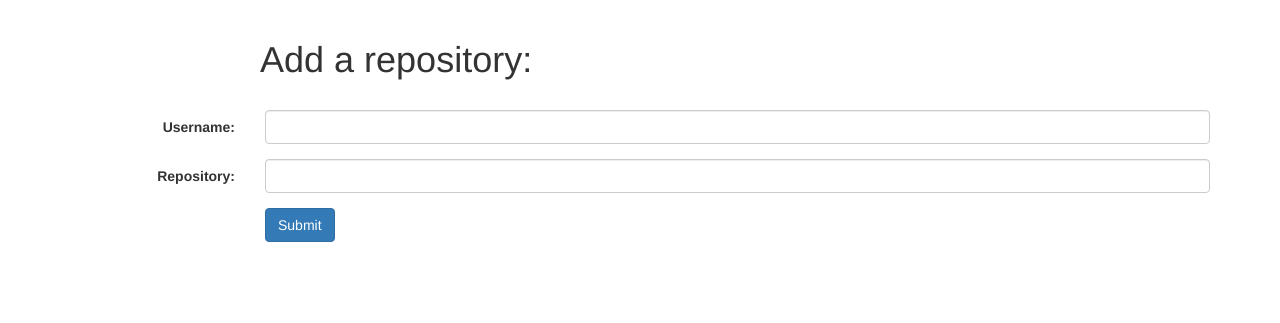
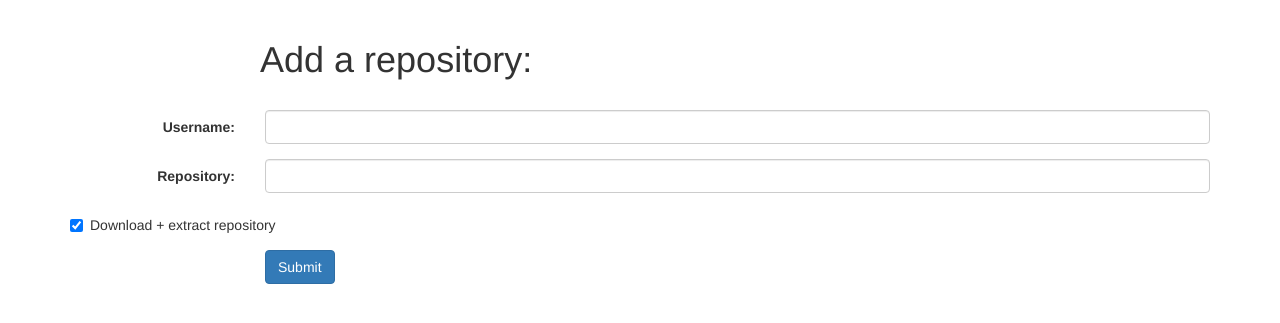
Before and after one commit to ErnstHarnie/Github-App, a Django app: page /GithubApp/ in a window 1280 px wide. Shown: the part 52-375 px from the top of the page. Run offline with Django 3.2, Linux system fonts and the light colour scheme; some libraries are stand-ins or nearby versions.

Commit message:
Download + extract repository

```diff
--- a/GithubApp/templates/GithubApp/addrepository.html
+++ b/GithubApp/templates/GithubApp/addrepository.html
@@ -19,8 +19,15 @@
 			</div>
 		</div>
 		<div class="form-group">
+			<div class="col-sm-10">
+				<div class="checkbox">
+					<label><input type="checkbox" checked name="download" id="download" value="download">Download + extract repository</label>
+				</div>
+			</div>
+		</div>
+		<div class="form-group">
 			<div class="col-sm-offset-2 col-sm-10">
-				<button type="submit" class="btn btn-primary" >Submit</button>
+				<button type="submit" class="btn btn-primary"> Submit </button>
 			</div>
 		</div>
 	</form>
--- a/GithubApp/templates/GithubApp/details.html
+++ b/GithubApp/templates/GithubApp/details.html
@@ -22,7 +22,7 @@
 </table>
 </div>
 
-<h3>10 Most changed files</h3>
+<h3>{{sorted|length}} Most changed files</h3>
 <table class="table table-hover table-responsive">
 
 <tr><th>Filename</th><th>Status</th><th>Total Changes</th><th>Additions</th><th>Deletions</th></tr>
--- a/GithubApp/urls.py
+++ b/GithubApp/urls.py
@@ -11,7 +11,4 @@ urlpatterns = [
 	#url(r'^details/(?P<username>[A-z 0-9&.-_+]+)/(?P<repository>[A-z 0-9&.-_+]+)/(?P<sha>[A-z 0-9&.-_+]+)/$', views.details, name='details'),
 	url(r'^details/(?P<username>[A-z 0-9&-_+]+)/(?P<repository>.*)/(?P<sha>[A-z 0-9&.-_+]+)/$', views.details, name='details'),
 	url(r'^add/$', views.index, name='add'),
-	#url(r'^details/(?P<username>[A-z 0-9&.-_+]+)/(?P<repository>[A-z 0-9&.-_+]+)/(?P<sha>[A-z 0-9&.-_+]+)/$', views.details, name='details')
-	#url(r'^download/(?P<owner_name>[A-z 0-9&.-_+]+)/(?P<repo_name>[A-z 0-9&.-_+]+)/(?P<branch_name>[A-z 0-9&.-_+]+)/$', views.download, name='download')
-#
 ]
--- a/GithubApp/views.py
+++ b/GithubApp/views.py
@@ -1,6 +1,8 @@
 from django.shortcuts import render
 from django.views.generic.base import TemplateView
 from django.http import HttpResponse
+from zipfile import ZipFile
+import urllib2
 import os.path, json, urllib
 
 
@@ -23,7 +25,9 @@ def repository(request):
 		reposUrl = reposUrl + username + "/" + repository
 		commitsUrl = reposUrl + "/commits"
 
+
 		repoPath = 'Users/' + username + '/' + repository + '/repository.json'
+		downloadedRepoPath = 'Users/' + username + '/' + repository  # users/naam/repo
 		commitPath = 'Users/' + username + '/' + repository + '/commits.json'
 
 		reposData = GetData(reposUrl)
@@ -36,9 +40,13 @@ def repository(request):
 				else:
 					reposData = ''
 					commitsData = ''
-		else: # save only when there are no errors
+		else: # If there are no errors
 			SaveJsonToFile(reposData, repoPath, username, repository)
 			SaveJsonToFile(commitsData, commitPath, username, repository)
+			if request.POST.get('download', False):
+				downloadUrl = "http://github.com/" + username + "/" + repository + "/archive/master.zip"
+				download(downloadUrl, downloadedRepoPath)
+
 
 	return render(request, "GithubApp/index.html", {'repos': reposData, 'commit': commitsData, 'message': message})
 
@@ -46,6 +54,7 @@ def details(request, username, repository, sha):
 	reposUrl = 'https://api.github.com/repos/' + username + "/" + repository
 	commitsUrl = reposUrl + "/commits/" + sha
 	message = ''
+	lines = ''
 
 	detailedPath = 'Users/' + username + '/' + repository + '/' + sha + '.json'
 	repoPath = 'Users/' + username + '/' + repository + '/repository.json'
@@ -65,11 +74,26 @@ def details(request, username, repository, sha):
 			SaveJsonToFile(commitsData, detailedPath, username, repository)
 			SaveJsonToFile(reposData, repoPath, username, repository)
 
-	lines = sorted(commitsData['files'], key=lambda c: c.get('changes', 0), reverse=True) # sorts files array from json
-	maxElements = 10
-	del lines[:-maxElements] # deletes all elements after maxElements
+	if commitsData:
+		lines = sorted(commitsData['files'], key=lambda c: c.get('changes', 0), reverse=True) # sorts files array from json
+		maxElements = 10
+		del lines[:-maxElements] # deletes all elements after maxElements (10)
 
-	return render(request, "GithubApp/details.html", {'commits': commitsData, 'sorted': lines,  'repos': reposData, 'message': message})
+	return render(request, "GithubApp/details.html", {'commits': commitsData, 'lines': lines, 'sorted': lines,  'repos': reposData, 'message': message})
+
+
+def download(url, destinationPath):
+	#http://stackoverflow.com/questions/16760992/how-to-download-a-zip-file-from-a-site-python
+	response = urllib.urlopen(url)
+	zipFile = response.read()
+
+	with open(destinationPath + "/master.zip", "wb") as f:
+		f.write(zipFile)
+
+	zf = ZipFile(destinationPath + "/master.zip")
+	zf.extractall(path = destinationPath)
+	zf.close()
+
 
 def GetData(url):
 	try:
```
Also changed, not shown: 2 other files.
